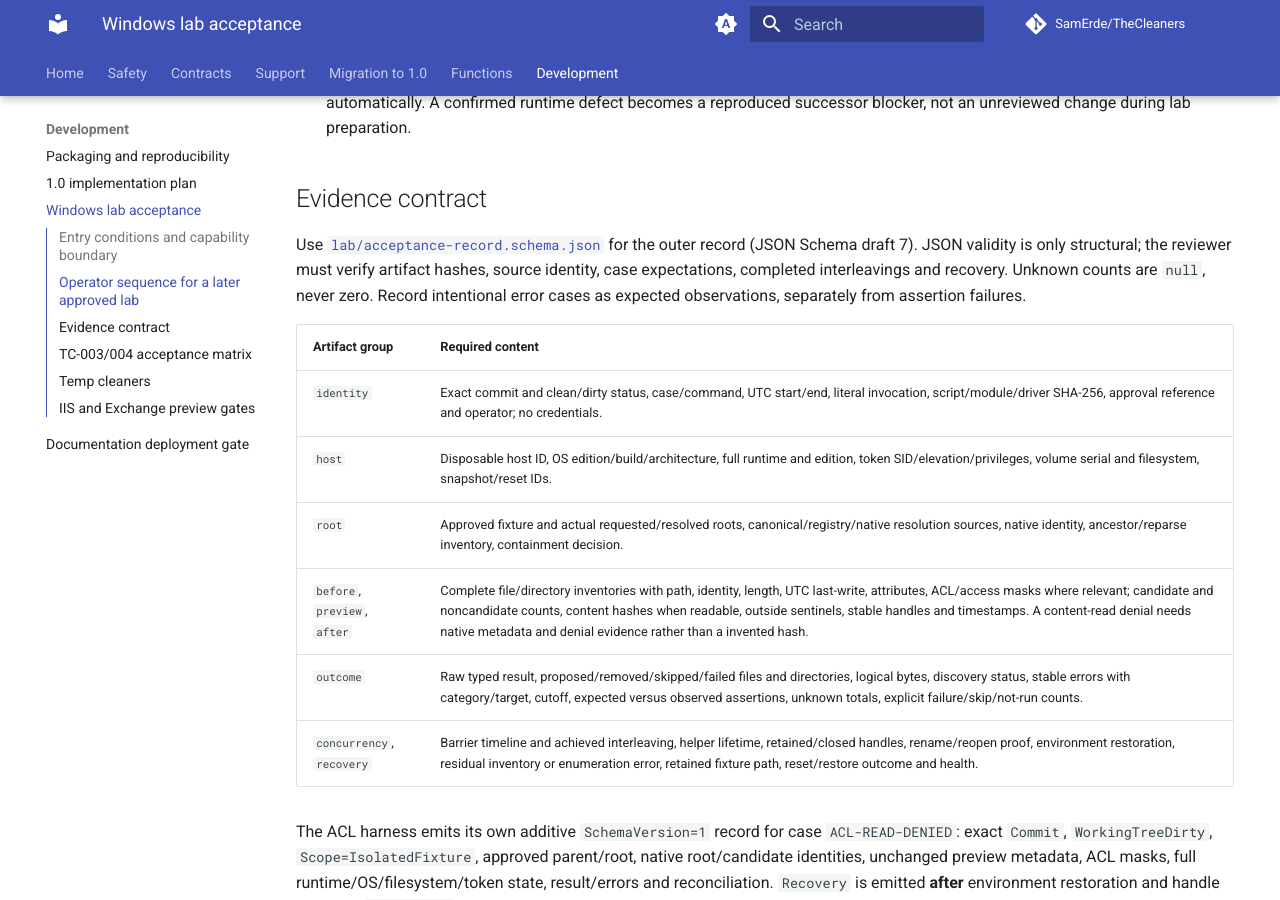
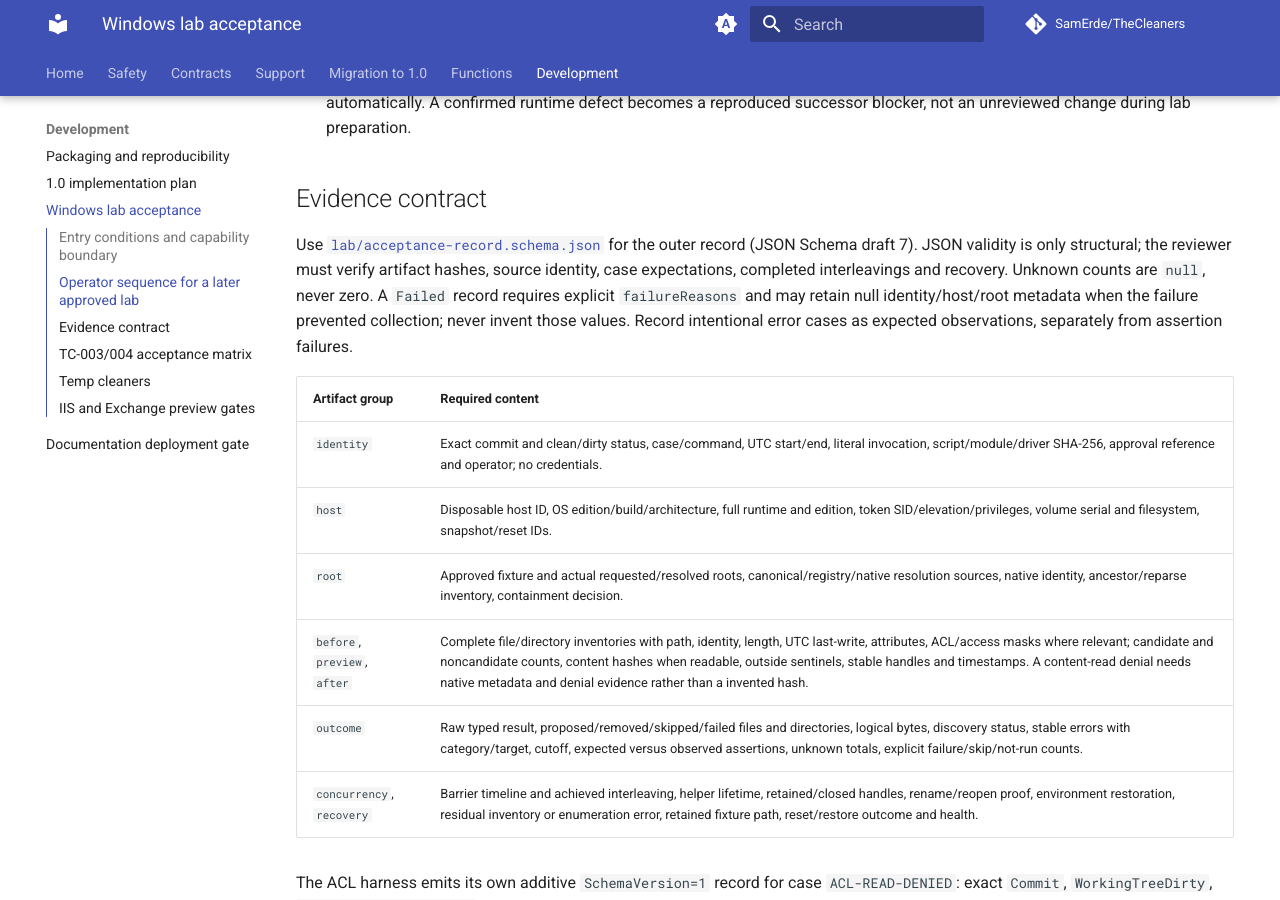
Before and after one commit to SamErde/TheCleaners, an MkDocs documentation site: the page built from docs/lab-acceptance.md, in a window 1280 px wide and 900 px high, scrolled down 2061 px. Built offline with MkDocs 1.6.1 and Material for MkDocs 9.7.7, drawn with Linux system fonts in a browser that asks for light colours; comment, search, counter and statistics services are not loaded.

Commit message:
🐛fix(lab): preserve unknown metadata in failed evidence

```diff
--- a/docs/lab-acceptance.md
+++ b/docs/lab-acceptance.md
@@ -33,7 +33,7 @@ Expand each case below across the applicable OS/runtime/token/filesystem combina
 
 ## Evidence contract
 
-Use [`lab/acceptance-record.schema.json`](https://github.com/SamErde/TheCleaners/blob/main/lab/acceptance-record.schema.json) for the outer record (JSON Schema draft 7). JSON validity is only structural; the reviewer must verify artifact hashes, source identity, case expectations, completed interleavings and recovery. Unknown counts are `null`, never zero. Record intentional error cases as expected observations, separately from assertion failures.
+Use [`lab/acceptance-record.schema.json`](https://github.com/SamErde/TheCleaners/blob/main/lab/acceptance-record.schema.json) for the outer record (JSON Schema draft 7). JSON validity is only structural; the reviewer must verify artifact hashes, source identity, case expectations, completed interleavings and recovery. Unknown counts are `null`, never zero. A `Failed` record requires explicit `failureReasons` and may retain null identity/host/root metadata when the failure prevented collection; never invent those values. Record intentional error cases as expected observations, separately from assertion failures.
 
 | Artifact group | Required content |
 | --- | --- |
```
Also changed, not shown: 1 other file.
